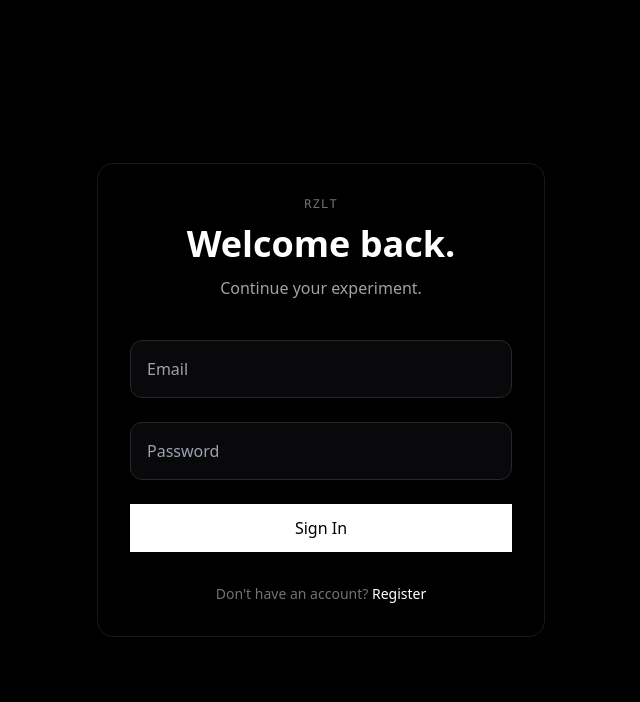
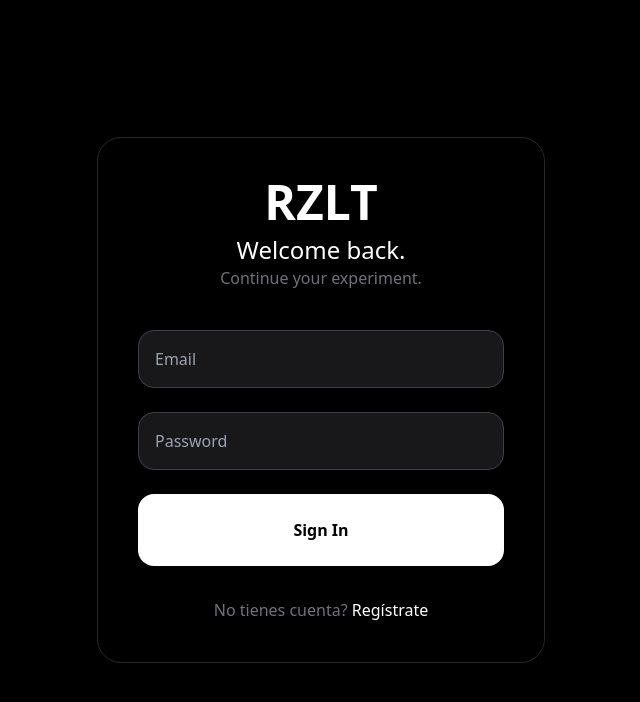
Before and after one commit to AngelAr01/rzlt-v0, a Next.js app: page /login in a window 1280 px wide. Shown: the top 702 px of the page, without its empty margins (319-959 px from the left). Built offline with nearby package versions, Linux system fonts and the light colour scheme.

Commit message:
Update page.tsx

```diff
--- a/app/login/page.tsx
+++ b/app/login/page.tsx
@@ -2,8 +2,6 @@
 
 import { useState } from 'react';
 import Link from 'next/link';
-import { createClient } from '@/lib/supabase/client';
-import { Button } from '@/components/ui/button';
 
 export default function LoginPage() {
   const [email, setEmail] = useState('');
@@ -16,34 +14,23 @@ export default function LoginPage() {
     setLoading(true);
     setError('');
 
-    try {
-      const supabase = createClient();
+    // Simulación temporal (sin Supabase)
+    setTimeout(() => {
+      setError('Login simulado - funciona el botón ✅');
+      setLoading(false);
 
-      const { error: supabaseError } = await supabase.auth.signInWithPassword({
-        email,
-        password,
-      });
-
-      if (supabaseError) {
-        setError(supabaseError.message);
-        return;
-      }
-
+      // Redirección temporal
       window.location.href = '/dashboard';
-    } catch (err) {
-      setError('Error al iniciar sesión');
-    } finally {
-      setLoading(false);
-    }
+    }, 1000);
   }
 
   return (
     <main className="min-h-screen bg-black text-white flex items-center justify-center px-6 py-12">
-      <div className="w-full max-w-md border border-zinc-900 p-8 rounded-2xl">
+      <div className="w-full max-w-md border border-zinc-800 p-10 rounded-3xl">
         <div className="text-center mb-10">
-          <p className="font-mono text-xs tracking-widest text-zinc-500 mb-3">RZLT</p>
-          <h1 className="text-4xl font-bold mb-3">Welcome back.</h1>
-          <p className="text-zinc-400">Continue your experiment.</p>
+          <h1 className="text-5xl font-bold mb-2">RZLT</h1>
+          <p className="text-2xl">Welcome back.</p>
+          <p className="text-zinc-500">Continue your experiment.</p>
         </div>
 
         <form onSubmit={handleLogin} className="space-y-6">
@@ -52,38 +39,32 @@ export default function LoginPage() {
             placeholder="Email"
             value={email}
             onChange={(e) => setEmail(e.target.value)}
-            className="w-full bg-zinc-950 border border-zinc-800 p-4 rounded-xl focus:border-white outline-none"
+            className="w-full p-4 bg-zinc-900 border border-zinc-700 rounded-2xl focus:border-white outline-none"
             required
           />
+
           <input
             type="password"
             placeholder="Password"
             value={password}
             onChange={(e) => setPassword(e.target.value)}
-            className="w-full bg-zinc-950 border border-zinc-800 p-4 rounded-xl focus:border-white outline-none"
+            className="w-full p-4 bg-zinc-900 border border-zinc-700 rounded-2xl focus:border-white outline-none"
             required
           />
 
-          {error && (
-            <div className="text-red-400 text-sm text-center bg-red-950/30 p-3 rounded-xl">
-              {error}
-            </div>
-          )}
+          {error && <p className="text-center text-green-400">{error}</p>}
 
-          <Button
+          <button
             type="submit"
             disabled={loading}
-            className="w-full py-6 text-base font-medium bg-white text-black hover:bg-zinc-200"
+            className="w-full bg-white text-black py-6 rounded-2xl font-semibold disabled:opacity-50"
           >
-            {loading ? 'Entering the lab...' : 'Sign In'}
-          </Button>
+            {loading ? 'Cargando...' : 'Sign In'}
+          </button>
         </form>
 
-        <p className="text-center text-sm text-zinc-500 mt-8">
-          Don't have an account?{' '}
-          <Link href="/register" className="text-white hover:underline">
-            Register
-          </Link>
+        <p className="text-center mt-8 text-zinc-500">
+          No tienes cuenta? <Link href="/register" className="text-white">Regístrate</Link>
         </p>
       </div>
     </main>
```
